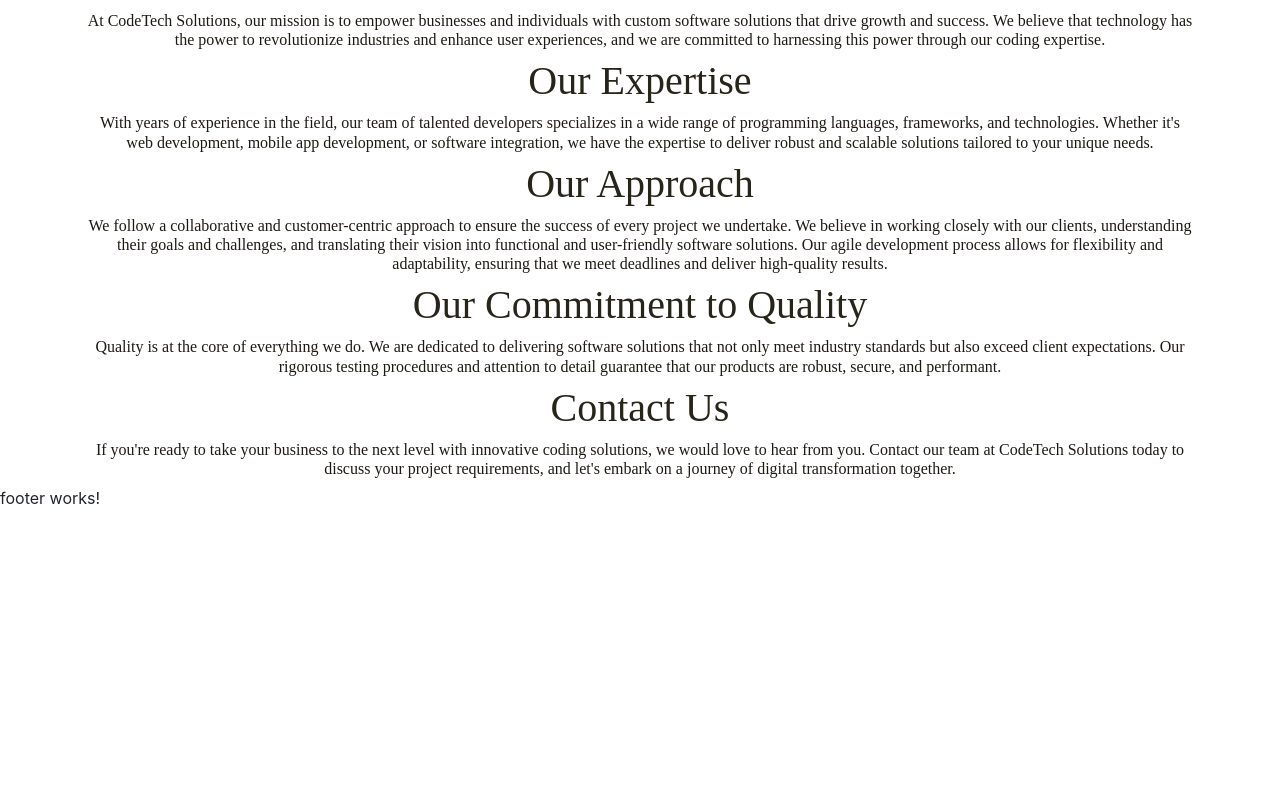
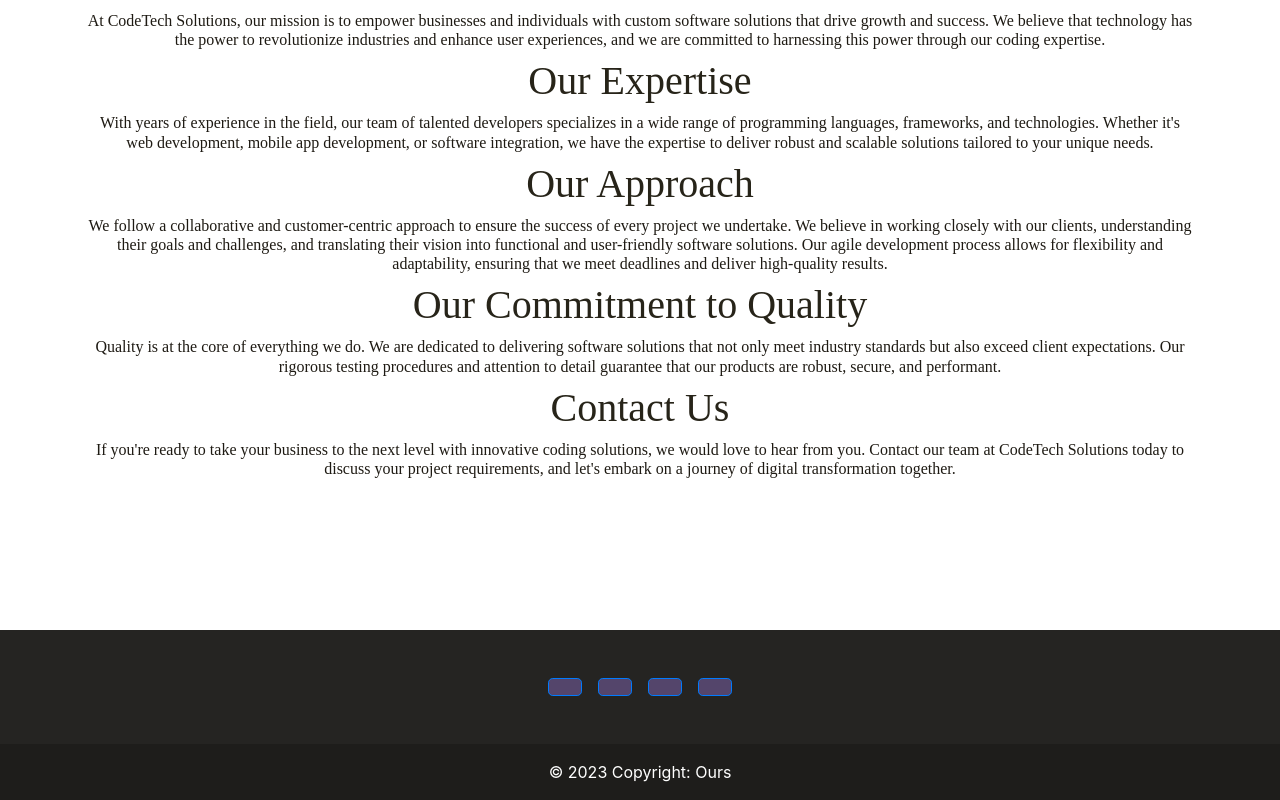
Before and after one commit to BogdanMoisoiu/Team-5-Landing-Course, an Angular app in the folder portfolio/: page /about in a window 1280 px wide. Shown: the part 1406-2206 px from the top of the page. Before the commit the page ends 1932 px from the top, so only its background shows below. Built offline with nearby package versions, Linux system fonts and the light colour scheme.

Commit message:
footer
Signed-off-by: UsernameIsAlwaysNotAvailable <narek.shahverdyan99@gmail.com>

```diff
--- a/portfolio/src/app/Icourse.ts
+++ b/portfolio/src/app/Icourse.ts
@@ -1,8 +1,8 @@
 export interface Icourses {
     name: string,
     img: string,
-    price: number;
-    teacher:string,
+    price: number,
+    teacher: string,
     teachershort: string,
     teacherlong: string,
     locationshort: string,
--- a/portfolio/src/app/course.ts
+++ b/portfolio/src/app/course.ts
@@ -1,6 +1,6 @@
-export const courses: { name: string, img:string, price: number; teacher:string, teachershort: string, teacherlong: string, locationshort: string, locationlong: string, duration: number, availability: boolean, id: number, quantity: number} []=[{
+export const courses: { name: string, img: string, price: number; teacher: string, teachershort: string, teacherlong: string, locationshort: string, locationlong: string, duration: number, availability: boolean, id: number, quantity: number }[] = [{
     name: "HTML+CSS",
-    img: "assets/htmlcss.png",
+    img: "/assets/htmlcss.png",
     price: 250,
     teacher: "Mr. Johnson",
     teachershort: "Mr. Johnson, a seasoned software engineer, brings a wealth of industry experience to the programming course.",
@@ -11,9 +11,9 @@
     availability: true,
     id: 1,
     quantity: 0
-},  {
+}, {
     name: "Javascript",
-    img: "assets/Javascript.png",
+    img: "/assets/Javascript.png",
     price: 750,
     teacher: "Ms. Patel",
     teachershort: "Ms. Patel, an enthusiastic educator, focuses on creating a supportive and inclusive learning environment in her programming course.",
@@ -24,9 +24,9 @@
     availability: true,
     id: 2,
     quantity: 0
-},  {
+}, {
     name: "Php",
-    img: "assets/php.png",
+    img: "/assets/php.png",
     price: 2250,
     teacher: "Dr. Nguyen",
     teachershort: "Dr. Nguyen, a renowned researcher, brings cutting-edge knowledge and innovative teaching methods to the programming course.",
@@ -37,9 +37,9 @@
     availability: true,
     id: 3,
     quantity: 0
-},  {
+}, {
     name: "Java",
-    img: "assets/java.png",
+    img: "/assets/java.png",
     price: 2000,
     teacher: "Ms. Lee",
     teachershort: "Ms. Lee, a charismatic coding enthusiast, inspires students with her passion for programming and creative problem-solving.",
@@ -50,9 +50,9 @@
     availability: true,
     id: 4,
     quantity: 0
-},  {
+}, {
     name: "C",
-    img: "assets/C.png",
+    img: "/assets/C.png",
     price: 2500,
     teacher: "Mr. Rodriguez",
     teachershort: "Mr. Rodriguez, a patient and empathetic instructor, tailors his teaching approach to accommodate diverse learning styles.",
@@ -63,9 +63,9 @@
     availability: true,
     id: 5,
     quantity: 0
-},  {
+}, {
     name: "Python",
-    img: "assets/python2.png",
+    img: "/assets/python2.png",
     price: 3200,
     teacher: "Dr. Kim",
     teachershort: "Dr. Kim, an expert in algorithm design, equips students with advanced problem-solving techniques.",
--- a/portfolio/src/app/footer/footer.component.html
+++ b/portfolio/src/app/footer/footer.component.html
@@ -1 +1,32 @@
-<p>footer works!</p>
+<br>
+<br>
+<br>
+<br>
+<br>
+<br>
+<div class="footer mg-5">
+
+    <footer class="text-center text-lg-start" style="background-color: #252422;">
+        <div class="container d-flex justify-content-center py-5">
+            <button type="button" class="btn btn-primary btn-lg btn-floating mx-2" style="background-color: #54456b;">
+                <i class="fab fa-facebook-f"></i>
+            </button>
+            <button type="button" class="btn btn-primary btn-lg btn-floating mx-2" style="background-color: #54456b;">
+                <i class="fab fa-youtube"></i>
+            </button>
+            <button type="button" class="btn btn-primary btn-lg btn-floating mx-2" style="background-color: #54456b;">
+                <i class="fab fa-instagram"></i>
+            </button>
+            <button type="button" class="btn btn-primary btn-lg btn-floating mx-2" style="background-color: #54456b;">
+                <i class="fab fa-twitter"></i>
+            </button>
+        </div>
+
+
+        <div class="text-center text-white p-3" style="background-color: rgba(0, 0, 0, 0.2);">
+            © 2023 Copyright: Ours
+        </div>
+
+    </footer>
+
+</div>
--- a/portfolio/src/app/footer/footer.component.scss
+++ b/portfolio/src/app/footer/footer.component.scss
@@ -0,0 +1,4 @@
+.container {
+    width: 100%;
+    bottom: 0;
+}
--- a/portfolio/src/index.html
+++ b/portfolio/src/index.html
@@ -17,7 +17,6 @@
   <script src="https://cdn.jsdelivr.net/npm/bootstrap@5.0.0-beta2/dist/js/bootstrap.bundle.min.js"
     integrity="sha384-b5kHyXgcpbZJO/tY9Ul7kGkf1S0CWuKcCD38l8YkeH8z8QjE0GmW1gYU5S9FOnJ0"
     crossorigin="anonymous"></script>
-
 </body>
 
 </html>
```
